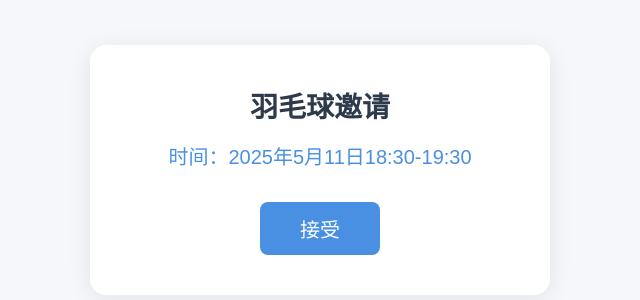
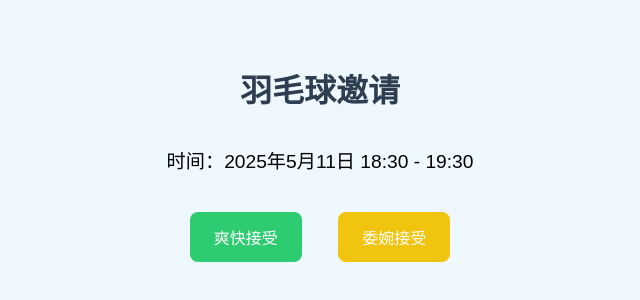
Before and after one commit to evankors/evankors.github.io, a plain HTML site: page index.html in a window 1280 px wide. Shown: the part 230-530 px from the top of the page, without its empty margins (320-960 px from the left). Drawn offline with Linux system fonts and the light colour scheme.

Commit message:
Update index.html

```diff
--- a/index.html
+++ b/index.html
@@ -1,73 +1,76 @@
 <!DOCTYPE html>
-<html lang="zh-CN">
+<html lang="zh">
 <head>
   <meta charset="UTF-8">
+  <meta name="viewport" content="width=device-width, initial-scale=1.0">
   <title>羽毛球邀请</title>
-    <meta name="viewport" content="width=device-width, initial-scale=1, user-scalable=no">
   <style>
     body {
-            background: #f5f7fa;
+      font-family: Arial, sans-serif;
+      background: #f0f8ff;
+      display: flex;
+      flex-direction: column;
+      align-items: center;
+      justify-content: center;
       height: 100vh;
       margin: 0;
-            display: flex;
-            align-items: center;
-            justify-content: center;
-            font-family: "微软雅黑", Arial, sans-serif;
     }
-        .container {
-            background: #fff;
-            border-radius: 16px;
-            box-shadow: 0 4px 24px rgba(0,0,0,0.08);
-            padding: 40px 30px;
-            text-align: center;
-            width: 90vw;
-            max-width: 400px;
+    h1 {
+      font-size: 2em;
+      color: #2c3e50;
+      margin-bottom: 0.5em;
     }
-        .title {
-            font-size: 28px;
-            font-weight: bold;
-            margin-bottom: 16px;
-            color: #2d3a4b;
+    p {
+      font-size: 1.2em;
+      margin-bottom: 2em;
     }
-        .time {
-            font-size: 20px;
-            margin-bottom: 32px;
-            color: #4a90e2;
-        }
-        .btn {
-            font-size: 20px;
-            padding: 12px 40px;
-            background: #4a90e2;
-            color: #fff;
+    button {
+      margin: 0 1em;
+      padding: 0.8em 1.5em;
+      font-size: 1em;
       border: none;
       border-radius: 8px;
       cursor: pointer;
-            transition: background 0.2s;
+      transition: background 0.3s ease;
     }
-        .btn:active {
-            background: #357ab8;
+    #accept {
+      background-color: #2ecc71;
+      color: white;
     }
-        .success {
-            font-size: 22px;
-            color: #27ae60;
-            margin-top: 24px;
+    #accept:hover {
+      background-color: #27ae60;
+    }
+    #softAccept {
+      background-color: #f1c40f;
+      color: white;
+    }
+    #softAccept:hover {
+      background-color: #d4ac0d;
+    }
+    #response {
+      margin-top: 2em;
+      font-size: 1.1em;
+      color: #34495e;
     }
   </style>
 </head>
 <body>
-    <div class="container">
-        <div class="title">羽毛球邀请</div>
-        <div class="time">时间：2025年5月11日18:30-19:30</div>
-        <button class="btn" id="acceptBtn">接受</button>
-        <div class="success" id="successMsg" style="display:none;">
-            恭喜您，请合理安排日程，注意防暑
+  <h1>羽毛球邀请</h1>
+  <p>时间：2025年5月11日 18:30 - 19:30</p>
+  <div>
+    <button id="accept">爽快接受</button>
+    <button id="softAccept">委婉接受</button>
   </div>
-    </div>
+  <div id="response"></div>
+
   <script>
-        document.getElementById('acceptBtn').onclick = function() {
-            document.getElementById('successMsg').style.display = 'block';
-            this.style.display = 'none';
-        }
+    const responseDiv = document.getElementById('response');
+    document.getElementById('accept').addEventListener('click', () => {
+      responseDiv.textContent = '恭喜您接受成功，请合理安排日程，注意防暑。';
+    });
+    document.getElementById('softAccept').addEventListener('click', () => {
+      responseDiv.textContent = '注意防暑，记得带拍，不见不散。';
+    });
   </script>
 </body>
 </html>
```
Lines whose indentation alone changed are shown as unchanged.
